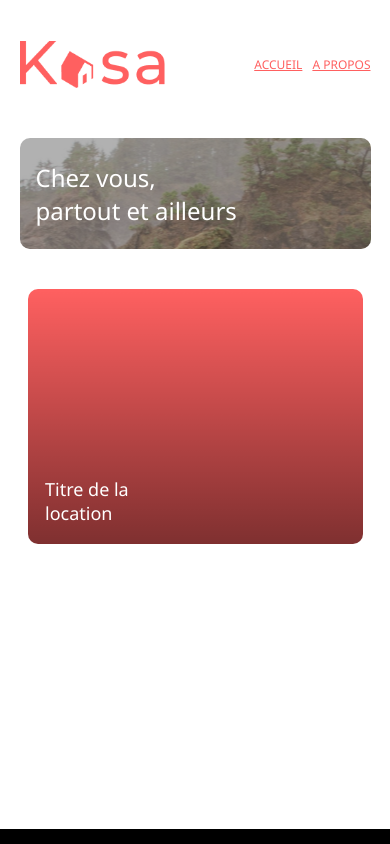
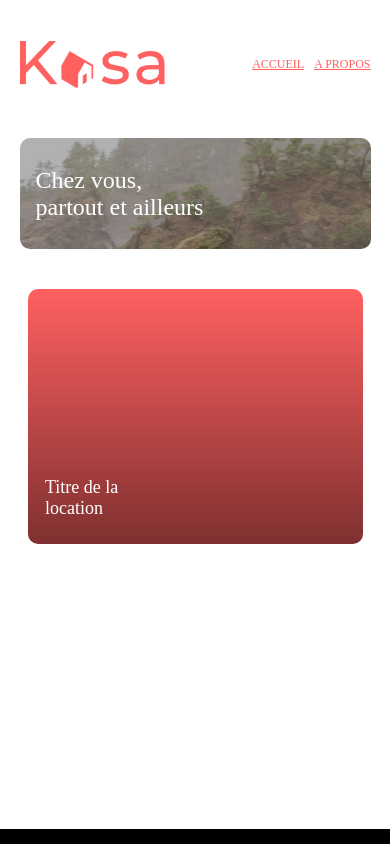
Before and after one commit to Jerome-Fromantin/JeromeFromantin_11_04012022, a React (Create React App) app: page / in a window 390 px wide. Shown: the top 844 px of the page. Built offline with nearby package versions, Linux system fonts and the light colour scheme.

Commit message:
Ajout de règles CSS

```diff
--- a/src/index.css
+++ b/src/index.css
@@ -1,8 +1,6 @@
 body {
   height: 100%;
-  margin: 0;
-  font-family: 'Montserrat', 'Segoe UI', 'Roboto', 'Oxygen', 'Ubuntu', 'Cantarell', 'Fira Sans', 'Droid Sans',
-  'Helvetica Neue', sans-serif;
-  -webkit-font-smoothing: antialiased;
-  -moz-osx-font-smoothing: grayscale;
+  font-family: 'Montserrat';
+  font-weight: 500;
+  margin: 0
 }
--- a/src/styles.css
+++ b/src/styles.css
@@ -109,9 +109,61 @@
     margin: 268px 20px 20px 20px
 }
 
+/* Règles pour le composant "Apropos". */
+.banner_apropos {
+    background: url("./assets/Banner_Apropos.png");
+    width: 1240px;
+    height: 223px;
+    border-radius: 25px;
+    margin: 40px auto
+}
+
+.banner_bgr_apropos {
+    position: relative;
+    top: 0;
+    left: 0;
+    background: rgba(0, 0, 0, 0.3);
+    width: 1240px;
+    height: 223px;
+    border-radius: 25px;
+    margin: 0 auto
+}
+
 /* Règles pour d'autres composants. */
 .tag {
     background: goldenrod
+}
+
+/* Règles pour le composant "Page404". */
+.text_404 {
+    color: #FF6060;
+    text-align: center;
+}
+
+.title_404 {
+    font-size: 288px;
+    font-weight: bold;
+    line-height: 100%;
+    padding: 0;
+    margin: 0
+}
+
+.phrase_404 {
+    font-size: 36px;
+    font-weight: 500;
+    padding: 0;
+    margin: 0
+}
+
+.link_404_parag {
+    padding: 0;
+    margin: 140px 0 100px 0
+}
+
+.link_404 {
+    color: #FF6060;
+    font-size: 18px;
+    font-weight: 500
 }
 
 /* Règles de test à supprimer plus tard. */
@@ -127,20 +179,20 @@
 
 /* MEDIA QUERIES */
 @media (max-width: 1360px) {
-    .header, .banner, .gallery {
+    .header, .banner, .gallery, .banner_apropos {
         width: 90%
     }
 
-    .banner {
+    .banner, .banner_apropos {
         background-position: center;
     }
 
-    .banner_bgr, .banner_txt {
+    .banner_bgr, .banner_txt, .banner_bgr_apropos {
         width: 100%
     }
 }
 
-@media (max-width: 720px) {
+@media (max-width: 840px) {
     .banner_txt {
         align-items: flex-start;
         flex-direction: column;
@@ -170,6 +222,12 @@
 
     .banner, .banner_bgr, .banner_txt {
         height: 111px;
+        border-radius: 10px
+    }
+
+    .banner_apropos, .banner_bgr_apropos {
+        background: url("./assets/Banner_Apropos_mobile.png");
+        background-size: 100%;
         border-radius: 10px
     }
 
```
